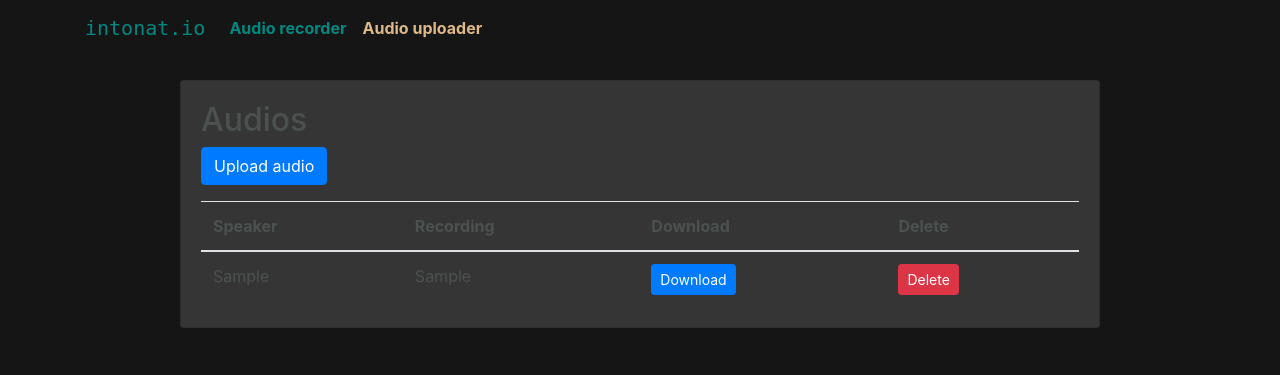
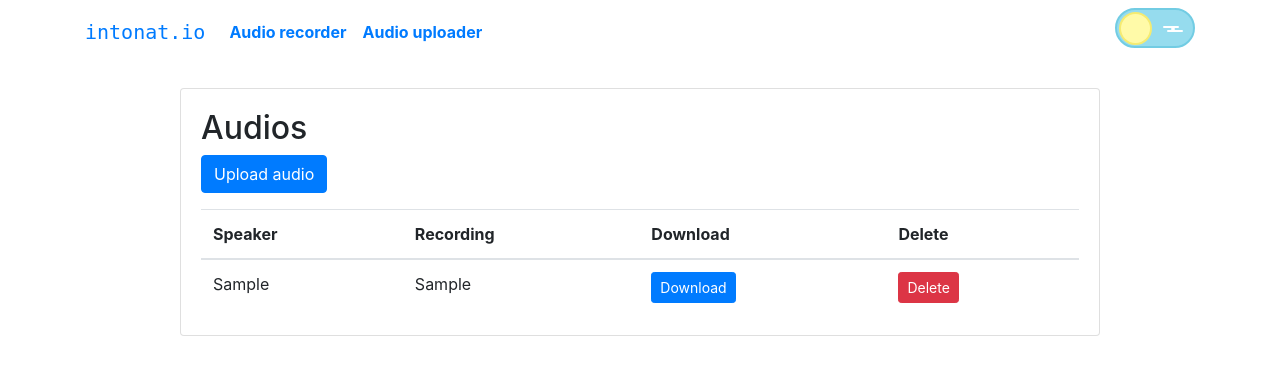
Before and after one commit to Silv3S/intonat.io, a Django app: page /audios/ in a window 1280 px wide. Shown: the top 375 px of the page. Run offline with Django 3.2, Linux system fonts and the light colour scheme; tables that the repository leaves empty hold one stand-in row (values such as "Sample post"); some libraries are stand-ins or nearby versions.

Commit message:
Implement light/dark mode toggler

```diff
--- a/pbaudio/static/css/page.css
+++ /dev/null
@@ -1,28 +0,0 @@
-#page-background {
-    background-color: #151515;
-    background-image: -webkit-gradient(linear, left bottom, left top, from(#151515), to(#151515));
-}
-
-#navbar-background{
-    background-color: #151515;
-}
-
-.navbar-brand{
-    color:rgb(2, 136, 129);
-    font-family: monospace;
-}
-
-.nav-link{
-    color:rgb(2,136,129);
-    font-weight: bold;
-}
-
-.nav-link.active {
-    color:burlywood;
-    font-weight: bold;
-}
-
-.card{
-    background-color: #353535;
-    color:#4b524e;
-}
--- /dev/null
+++ b/pbaudio/static/css/pageCommon.css
@@ -0,0 +1,179 @@
+.navbar-brand{
+    font-family: monospace;
+}
+
+.nav-link{
+    font-weight: bold;
+}
+
+.nav-link.active {
+    font-weight: bold;
+}
+
+
+/* Dark mode toggler */
+:root {
+  /** sunny side **/
+  --blue-background: #C2E9F6;
+  --blue-border: #72cce3;
+  --blue-color: #96dcee;
+  --yellow-background: #fffaa8;
+  --yellow-border: #f5eb71;
+  /** dark side **/
+  --indigo-background: #808fc7;
+  --indigo-border: #5d6baa;
+  --indigo-color: #6b7abb;
+  --gray-border: #e8e8ea;
+  --gray-dots: #e8e8ea;
+  /** general **/
+  --white: #fff;
+}
+
+* {
+  margin: 0;
+  padding: 0;
+}
+
+.toggle--checkbox {
+  display: none;
+}
+
+.toggle--checkbox:checked ~ .background {
+  background: var(--indigo-background);
+}
+.toggle--checkbox:checked + .toggle--label {
+  background: var(--indigo-color);
+  border-color: var(--indigo-border);
+}
+
+
+
+
+
+
+
+
+.toggle--checkbox:checked + .toggle--label .toggle--label-background {
+  left: 24px;
+  width: 2px;
+}
+.toggle--checkbox:checked + .toggle--label .toggle--label-background:before {
+  width: 2px;
+  height: 2px;
+  top: -10px;
+}
+.toggle--checkbox:checked + .toggle--label .toggle--label-background:after {
+  width: 2px;
+  height: 2px;
+  left: -12px;
+  top: 8px;
+}
+.toggle--checkbox:checked + .toggle--label:before {
+  background: var(--white);
+  border-color: var(--gray-border);
+  animation-name: switch;
+  animation-duration: 350ms;
+  animation-fill-mode: forwards;
+}
+.toggle--checkbox:checked + .toggle--label:after {
+  transition-delay: 350ms;
+  opacity: 1;
+}
+.toggle--label {
+  width: 80px;
+  height: 40px;
+  background: var(--blue-color);
+  border-radius: 40px;
+  border: 2px solid var(--blue-border);
+  display: flex;
+  position: relative;
+  transition: all 350ms ease-in;
+}
+.toggle--label-background {
+  width: 4px;
+  height: 2px;
+  border-radius: 2px;
+  position: relative;
+  background: var(--white);
+  left: 54px;
+  top: 18px;
+  transition: all 150ms ease-in;
+}
+.toggle--label-background:before {
+  content: "";
+  position: absolute;
+  top: -2px;
+  width: 16px;
+  height: 2px;
+  border-radius: 2px;
+  background: var(--white);
+  left: -8px;
+  transition: all 150ms ease-in;
+}
+.toggle--label-background:after {
+  content: "";
+  position: absolute;
+  top: 2px;
+  width: 16px;
+  height: 2px;
+  border-radius: 2px;
+  background: var(--white);
+  left: -4px;
+  transition: all 150ms ease-in;
+}
+.toggle--label:before {
+  animation-name: reverse;
+  animation-duration: 350ms;
+  animation-fill-mode: forwards;
+  transition: all 350ms ease-in;
+  content: "";
+  width: 33px;
+  height: 33px;
+  border: 2px solid var(--yellow-border);
+  top: 2px;
+  left: 2px;
+  position: absolute;
+  border-radius: 33px;
+  background: var(--yellow-background);
+}
+.toggle--label:after {
+  transition-delay: 0ms;
+  transition: all 250ms ease-in;
+  position: absolute;
+  content: "";
+  box-shadow: var(--gray-dots) -5px 0 0 1px, var(--gray-dots) -10px 6px 0 -1px;
+  left: 57px;
+  top: 9px;
+  width: 4px;
+  height: 4px;
+  background: transparent;
+  border-radius: 50%;
+  opacity: 0;
+}
+
+@keyframes switch {
+  0% {
+    left: 2px;
+  }
+  60% {
+    left: 2px;
+    width: 49px;
+  }
+  100% {
+    left: 42px;
+    width: 33px;
+  }
+}
+@keyframes reverse {
+  0% {
+    left: 42px;
+    width: 33px;
+  }
+  60% {
+    left: 29px;
+    width: 45px;
+  }
+  100% {
+    left: 2px;
+  }
+}
--- a/pbaudio/templates/base.html
+++ b/pbaudio/templates/base.html
@@ -4,7 +4,8 @@
   <meta charset="utf-8">
   <meta name="viewport" content="width=device-width, initial-scale=1, shrink-to-fit=no">
   <link rel="stylesheet" href="https://stackpath.bootstrapcdn.com/bootstrap/4.1.3/css/bootstrap.min.css" integrity="sha384-MCw98/SFnGE8fJT3GXwEOngsV7Zt27NXFoaoApmYm81iuXoPkFOJwJ8ERdknLPMO" crossorigin="anonymous">
-  <link rel="stylesheet" type="text/css" href="{% static 'css/page.css' %}">
+  <link rel="stylesheet" type="text/css" href="{% static 'css/pageCommon.css' %}">
+  <link id="pageStylesheet" rel="stylesheet" type="text/css" href="{% static 'css/pageLight.css' %}">
   <link rel="stylesheet" type="text/css" href="{% static 'fontawesome/css/all.min.css' %}">
 
   <script language="JavaScript" type="text/javascript" src="{% static 'js/jquery-3.6.0.min.js' %}"></script>
@@ -34,6 +35,11 @@
           </li>
         </ul>
       </div>
+      <input type="checkbox" id="toggle" class="toggle--checkbox" onclick="swapStyleMode()">
+      <label for="toggle" class="toggle--label">
+        <span class="toggle--label-background"></span>
+      </label>
+      <div class="background"></div>
     </div>
   </nav>
   <div class="container">
@@ -50,3 +56,34 @@
   </div>
 </body>
 </html>
+
+<script type="text/javascript">
+
+  var theme = document.getElementById('pageStylesheet')
+  var cachedTheme = localStorage.getItem('theme')
+
+  if(cachedTheme != null)
+  {
+    theme.setAttribute('href', localStorage.getItem('theme'));
+
+    if(cachedTheme == "{% static 'css/pageDark.css' %}")
+    {
+      document.getElementById('toggle').checked = true;
+    }
+
+  }
+
+  function swapStyleMode()
+  {
+    if (theme.getAttribute('href') == "{% static 'css/pageLight.css' %}")
+    {
+      localStorage.setItem('theme', "{% static 'css/pageDark.css' %}")
+    }
+    else
+    {
+      localStorage.setItem('theme', "{% static 'css/pageLight.css' %}")
+    }
+
+    theme.setAttribute('href', localStorage.getItem('theme'));
+  }
+</script>
```
